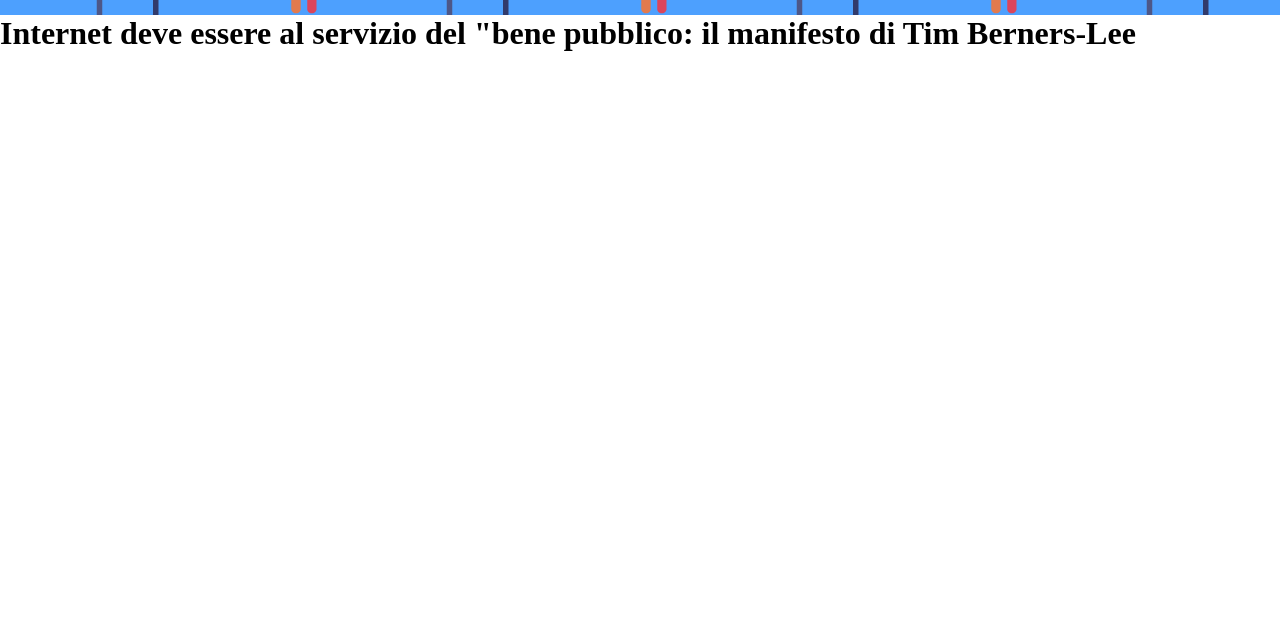
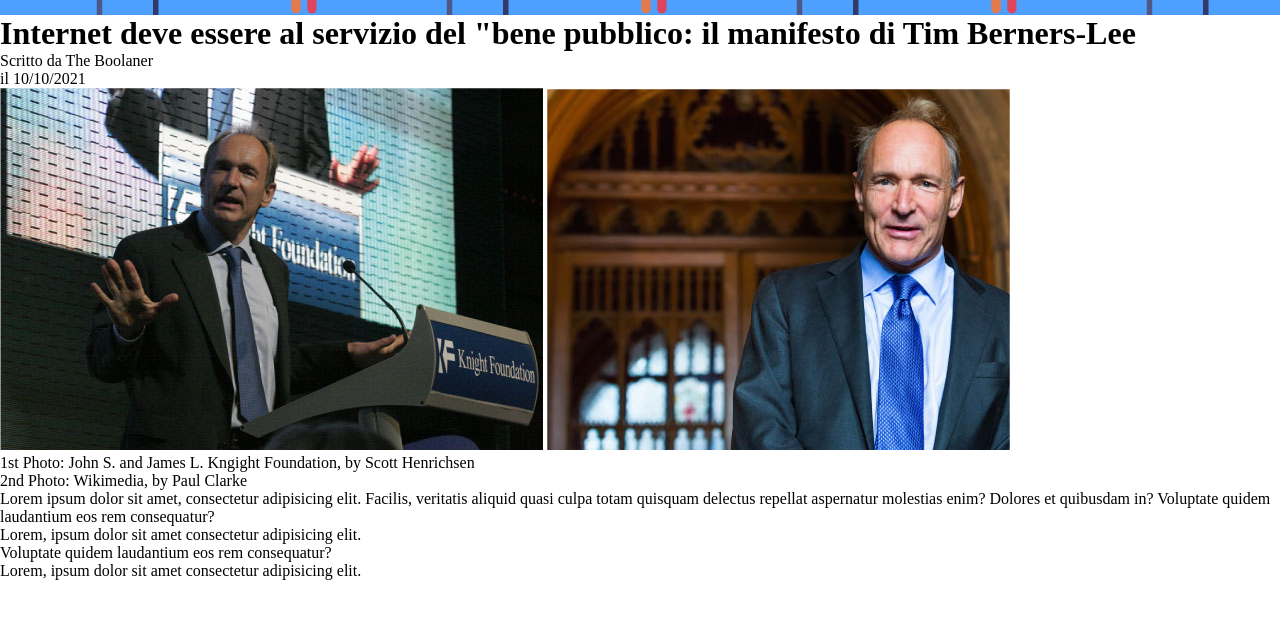
Before and after one commit to Francesco-Ostellari/html-css-booleaner, a plain HTML site: page index.html in a window 1280 px wide. Shown: the part 165-784 px from the top of the page. Drawn offline with Linux system fonts and the light colour scheme.

Commit message:
add-paragrafo-ed-elenco

```diff
--- a/index.html
+++ b/index.html
@@ -17,7 +17,24 @@
 	<!-- inizio main -->
 	<main>
 		<h1> Internet deve essere al servizio del "bene pubblico: il manifesto di Tim Berners-Lee</h1>
+		<span class="autore-grigio">Scritto da</span> <span class="autore-blu">The Boolaner</span>
+		<p class="data">il 10/10/2021</p>
+		<img src="img/tim-1.jpg" alt="Tim mentre parla in una conferenza">
+		<img src="img/tim-2.jpg" alt="Primo piano di Tim">
+		<p>1st Photo: John S. and James L. Kngight Foundation, by Scott Henrichsen</p>
+		<p class="second-img">2nd Photo: Wikimedia, by Paul Clarke</p>
+		<!-- primo-paragrafo -->
+		<span>Lorem ipsum dolor sit amet, consectetur adipisicing elit. Facilis, veritatis aliquid quasi culpa totam quisquam delectus repellat aspernatur molestias enim? </span>
+		<span class="text-highlighted">Dolores et quibusdam in?</span>
+		<span>Voluptate quidem laudantium eos rem consequatur?</span>
+		<!-- fine primo paragrafo  -->
 
+		<!-- inizio elenco puntato -->
+		<ul class="elenco">
+			<li>Lorem, ipsum dolor sit amet consectetur adipisicing elit.</li>
+			<li>Voluptate quidem laudantium eos rem consequatur?</li>
+			<li>Lorem, ipsum dolor sit amet consectetur adipisicing elit.</li>
+		</ul>
 	</main>
 </body>
 </html>
```
